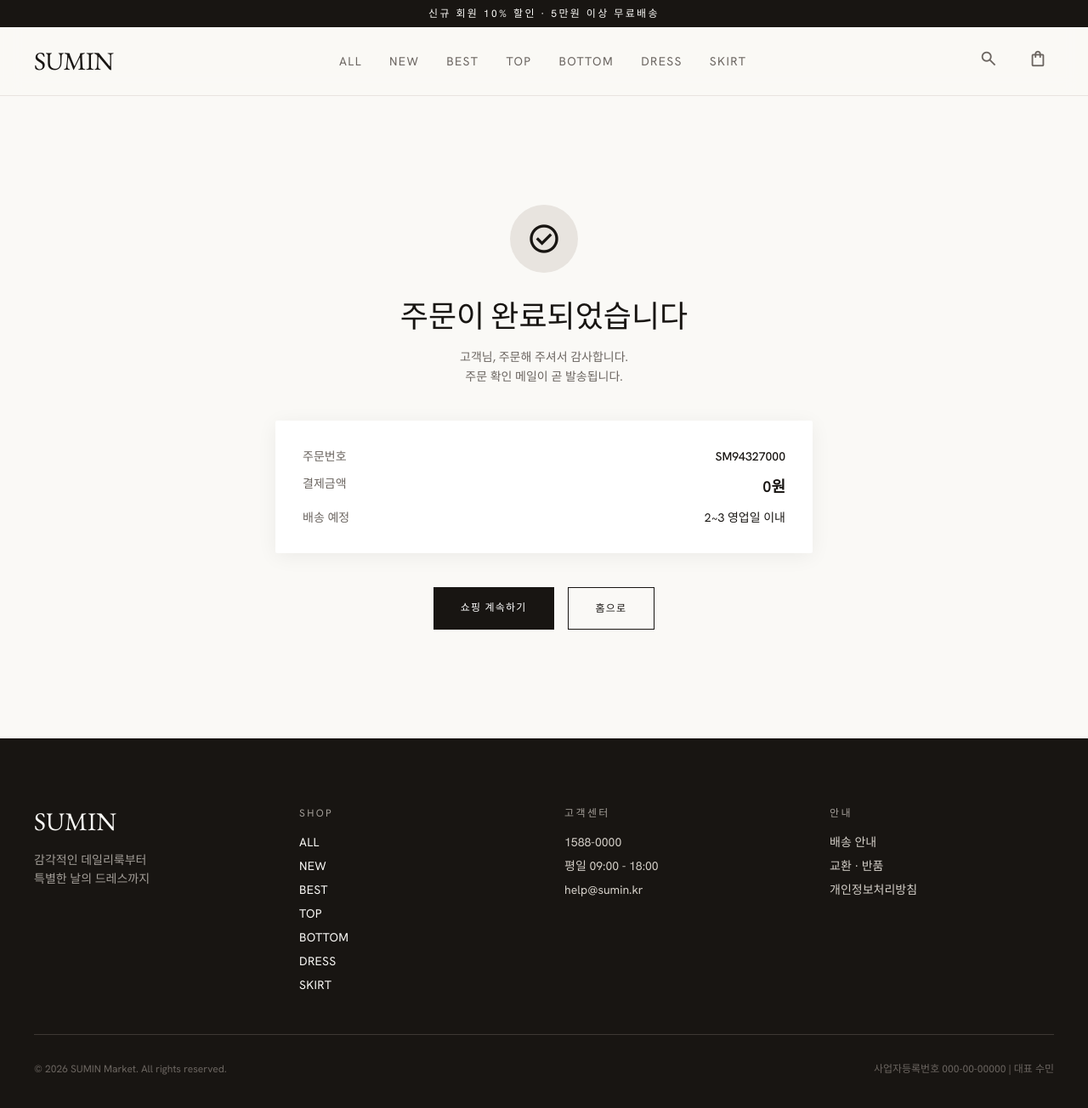
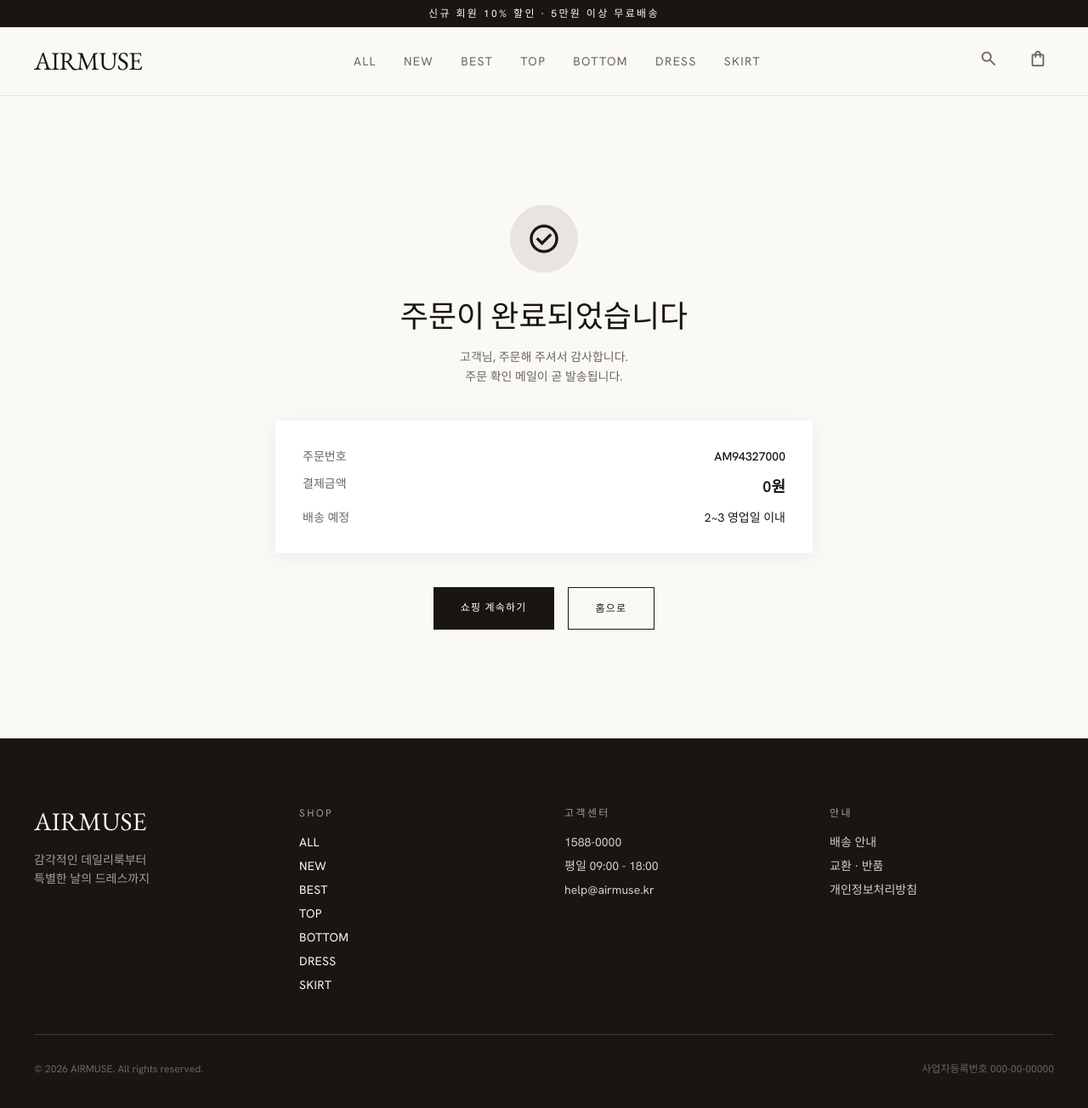
Before and after one commit to jaeohsumin-max/-, a React (Vite) app: page /order-complete in a window 1280 px wide. Shown: the top 1304 px of the page at 85% size. Built offline with nearby package versions, Linux system fonts and the light colour scheme.

Commit message:
Rebrand storefront from SUMIN to AIRMUSE.

```diff
--- a/index.html
+++ b/index.html
@@ -4,7 +4,7 @@
     <meta charset="UTF-8" />
     <link rel="icon" type="image/svg+xml" href="/favicon.svg" />
     <meta name="viewport" content="width=device-width, initial-scale=1.0" />
-    <title>SUMIN Market — 프리미엄 라이프스타일 쇼핑몰</title>
+    <title>AIRMUSE — 프리미엄 패션 쇼핑몰</title>
     <link rel="preconnect" href="https://fonts.googleapis.com" />
     <link rel="preconnect" href="https://fonts.gstatic.com" crossorigin />
     <link
--- a/package.json
+++ b/package.json
@@ -1,5 +1,5 @@
 {
-  "name": "sumin",
+  "name": "airmuse",
   "private": true,
   "version": "0.0.0",
   "type": "module",
--- a/src/components/Footer.jsx
+++ b/src/components/Footer.jsx
@@ -7,7 +7,7 @@ export default function Footer() {
       <div className="max-w-7xl mx-auto px-5 md:px-10 py-16 md:py-20">
         <div className="grid grid-cols-1 md:grid-cols-4 gap-12">
           <div className="md:col-span-1">
-            <p className="font-serif text-3xl mb-4">SUMIN</p>
+            <p className="font-serif text-3xl mb-4">AIRMUSE</p>
             <p className="text-sm text-[#a39e98] leading-relaxed">
               감각적인 데일리룩부터
               <br />
@@ -38,7 +38,7 @@ export default function Footer() {
             <ul className="space-y-2 text-sm text-[#d4cfc8]">
               <li>1588-0000</li>
               <li>평일 09:00 - 18:00</li>
-              <li>help@sumin.kr</li>
+              <li>help@airmuse.kr</li>
             </ul>
           </div>
           <div>
@@ -53,8 +53,8 @@ export default function Footer() {
           </div>
         </div>
         <div className="border-t border-[#3d3834] mt-12 pt-8 flex flex-col md:flex-row justify-between gap-4 text-xs text-[#6b6560]">
-          <p>© 2026 SUMIN Market. All rights reserved.</p>
-          <p>사업자등록번호 000-00-00000 | 대표 수민</p>
+          <p>© 2026 AIRMUSE. All rights reserved.</p>
+          <p>사업자등록번호 000-00-00000</p>
         </div>
       </div>
     </footer>
--- a/src/components/Header.jsx
+++ b/src/components/Header.jsx
@@ -18,7 +18,7 @@ export default function Header() {
             to="/"
             className="font-serif text-2xl md:text-3xl tracking-tight text-[#181512]"
           >
-            SUMIN
+            AIRMUSE
           </Link>
 
           <nav className="hidden lg:flex items-center gap-6 xl:gap-8">
--- a/src/page/OrderCompletePage.jsx
+++ b/src/page/OrderCompletePage.jsx
@@ -5,7 +5,7 @@ export default function OrderCompletePage() {
   const location = useLocation();
   const orderTotal = location.state?.orderTotal ?? 0;
   const orderName = location.state?.orderName ?? "고객";
-  const orderId = `SM${Date.now().toString().slice(-8)}`;
+  const orderId = `AM${Date.now().toString().slice(-8)}`;
 
   return (
     <div className="max-w-2xl mx-auto px-5 py-20 md:py-32 text-center">
```
